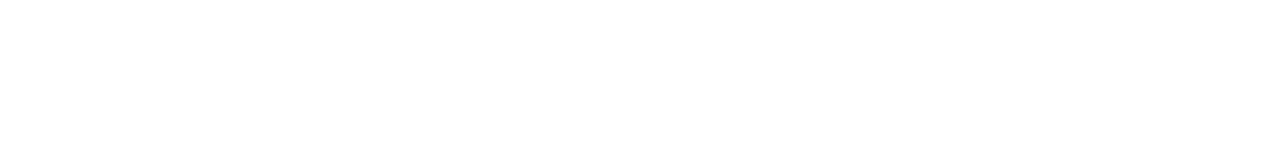
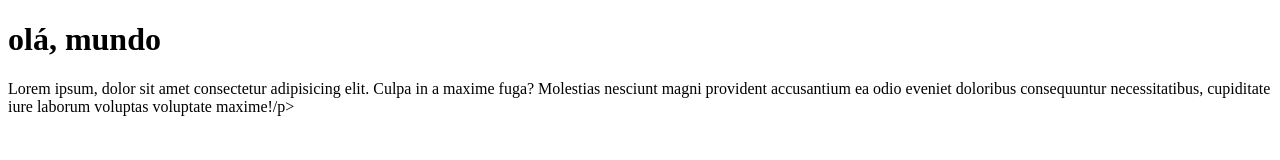
Before and after one commit to LuanBmenez/Portifolio-alura, a plain HTML site: page site exemplogit.html in a window 1280 px wide. Drawn offline with Linux system fonts and the light colour scheme.

Commit message:
Update site exemplogit.html

```diff
--- a/site exemplogit.html
+++ b/site exemplogit.html
@@ -3,9 +3,10 @@
 <head>
     <meta charset="UTF-8">
     <meta name="viewport" content="width=device-width, initial-scale=1.0">
-    <title>Document</title>
+    <title>repostiorio teste</title>
 </head>
 <body>
-
+    <h1>olá, mundo</h1>
+    <p>Lorem ipsum, dolor sit amet consectetur adipisicing elit. Culpa in a maxime fuga? Molestias nesciunt magni provident accusantium ea odio eveniet doloribus consequuntur necessitatibus, cupiditate iure laborum voluptas voluptate maxime!/p>
 </body>
 </html>
```
